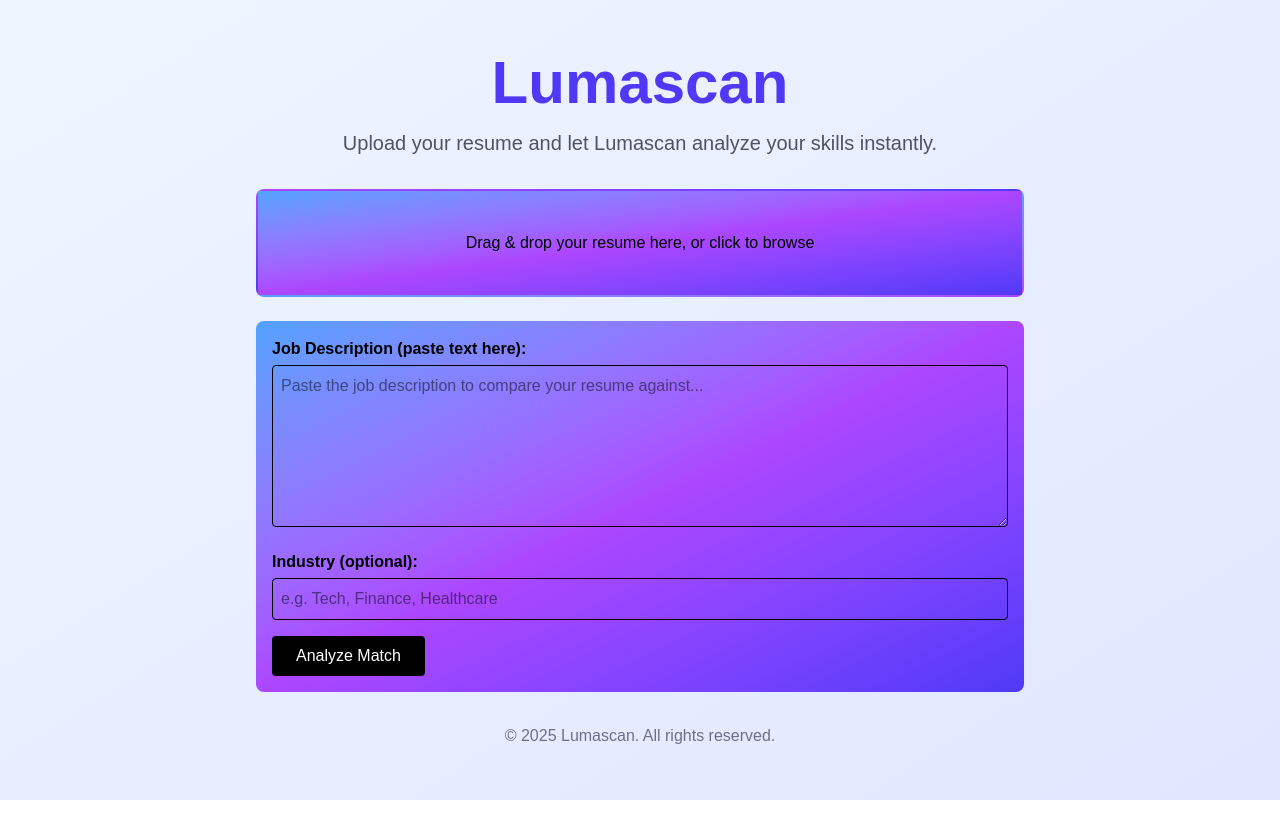
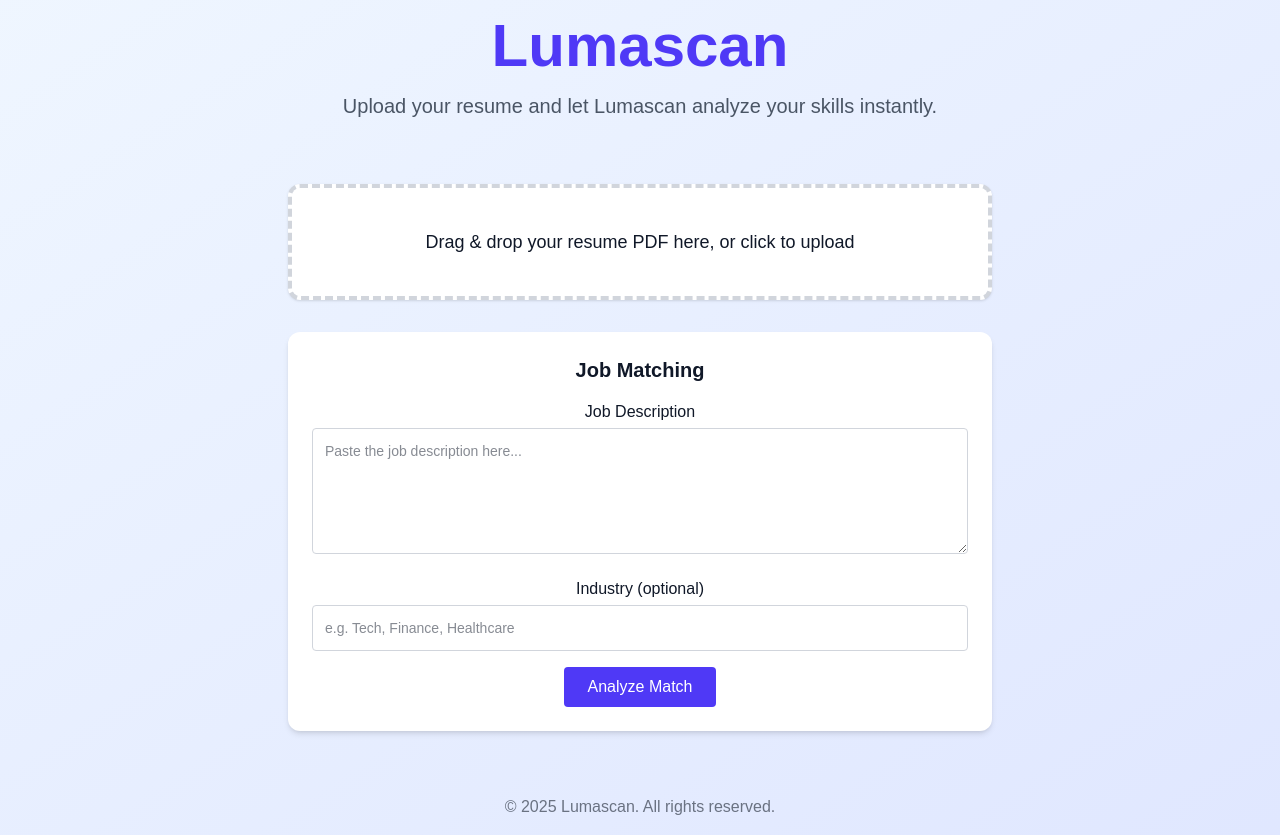
Before and after one commit to Moji42/LumaScan, a Next.js app in the folder frontend/: page / in a window 1280 px wide. Before the commit the page ends 800 px from the top, so only its background shows below. Built offline with nearby package versions, Linux system fonts and the light colour scheme.

Commit message:
Fixed CSS and added interface for resume attributes

```diff
--- a/frontend/src/components/ResumeDropzone.tsx
+++ b/frontend/src/components/ResumeDropzone.tsx
@@ -106,14 +106,13 @@ export default function ResumeDropzone() {
     }
   };
 
-  const gradientBackground =
-    "bg-gradient-to-br from-blue-400 via-purple-500 to-indigo-600";
-
   return (
-    <div className="w-full max-w-3xl mx-auto text-black">
-      {/* Drag & Drop Area */}
+    <div className="w-full max-w-4xl mx-auto p-4 md:p-8 text-gray-900">
+      {/* File Upload */}
       <div
-        className={`${gradientBackground} p-10 border-2 border-transparent rounded-lg transition-colors cursor-pointer text-black`}
+        className={`border-4 border-dashed rounded-xl p-10 text-center transition-colors duration-300 ${
+          dragActive ? "border-blue-500 bg-blue-50" : "border-gray-300 bg-white"
+        } cursor-pointer shadow-sm`}
         onDragEnter={handleDrag}
         onDragOver={handleDrag}
         onDragLeave={handleDrag}
@@ -126,102 +125,106 @@ export default function ResumeDropzone() {
           onChange={handleChange}
           accept="application/pdf"
         />
-        <label htmlFor="file-upload" className="cursor-pointer">
+        <label htmlFor="file-upload" className="block text-lg font-medium">
           {uploading
             ? "Uploading..."
             : dragActive
-            ? "Drop your PDF here"
-            : "Drag & drop your resume here, or click to browse"}
+            ? "Drop your resume PDF here"
+            : "Drag & drop your resume PDF here, or click to upload"}
         </label>
       </div>
 
-      {/* Extracted Skills & Resume Text (only if uploaded) */}
+      {/* Resume Content */}
       {resumeText && (
-        <div
-          className={`${gradientBackground} mt-6 text-left p-4 rounded-lg text-black`}
-          style={{ whiteSpace: "pre-wrap", maxHeight: "16rem", overflowY: "auto" }}
+        <div className="mt-8 bg-white rounded-xl shadow-md p-6">
+          <h3 className="text-xl font-semibold mb-3">Extracted Skills</h3>
+          <div className="flex flex-wrap gap-2 mb-4">
+            {skills.map((skill, idx) => (
+              <span
+                key={idx}
+                className="bg-indigo-100 text-indigo-800 text-sm font-medium px-3 py-1 rounded-full shadow-sm"
               >
-          <h3 className="text-lg font-bold mb-2">Extracted Skills:</h3>
-          <ul className="list-disc pl-5 mb-4">
-            {skills.map((skill, idx) => (
-              <li key={idx}>{skill}</li>
+                {skill}
+              </span>
             ))}
-          </ul>
+          </div>
 
-          <h3 className="text-lg font-bold mb-2">Resume Text:</h3>
-          <pre>{resumeText}</pre>
+          <h3 className="text-xl font-semibold mb-3">Resume Text</h3>
+          <div className="bg-gray-50 p-3 rounded text-sm whitespace-pre-wrap max-h-64 overflow-y-auto border">
+            {resumeText}
+          </div>
         </div>
       )}
 
-      {/* Job Description & Industry Input (always visible) */}
-      <div className={`${gradientBackground} mt-6 text-left p-4 rounded-lg text-black`}>
-        <label htmlFor="job-desc" className="block font-semibold mb-1">
-          Job Description (paste text here):
+      {/* Job Description */}
+      <div className="mt-8 bg-white rounded-xl shadow-md p-6">
+        <h3 className="text-xl font-semibold mb-4">Job Matching</h3>
+
+        <label htmlFor="job-desc" className="block font-medium mb-1">
+          Job Description
         </label>
         <textarea
           id="job-desc"
-          rows={6}
+          rows={5}
           value={jobDesc}
           onChange={(e) => setJobDesc(e.target.value)}
-          className="w-full border rounded p-2 text-black"
-          placeholder="Paste the job description to compare your resume against..."
+          className="w-full border border-gray-300 rounded p-3 mb-4 text-sm"
+          placeholder="Paste the job description here..."
         />
-        <label htmlFor="industry" className="block font-semibold mt-4 mb-1">
-          Industry (optional):
+
+        <label htmlFor="industry" className="block font-medium mb-1">
+          Industry (optional)
         </label>
         <input
           id="industry"
           type="text"
           value={industry}
           onChange={(e) => setIndustry(e.target.value)}
-          className="w-full border rounded p-2 text-black"
+          className="w-full border border-gray-300 rounded p-3 mb-4 text-sm"
           placeholder="e.g. Tech, Finance, Healthcare"
         />
+
         <button
           onClick={analyzeMatch}
           disabled={matching}
-          className="mt-4 bg-black text-white px-6 py-2 rounded disabled:opacity-50"
+          className="bg-indigo-600 hover:bg-indigo-700 text-white px-6 py-2 rounded transition disabled:opacity-50"
         >
           {matching ? "Analyzing..." : "Analyze Match"}
         </button>
       </div>
 
-      {/* Match Analysis Results */}
+      {/* Results */}
       {matchResult && (
-        <div
-          className={`${gradientBackground} mt-6 p-4 rounded-lg text-black max-h-96 overflow-y-auto`}
-          style={{ whiteSpace: "pre-wrap" }}
-        >
-          <h3 className="text-xl font-bold mb-2">Match Analysis Results</h3>
-          <p>
+        <div className="mt-8 bg-white rounded-xl shadow-md p-6">
+          <h3 className="text-xl font-bold mb-4">Match Results</h3>
+
+          <p className="mb-2">
             <strong>Match Score:</strong> {matchResult.match_score}%
           </p>
-          <p>
+          <p className="mb-2">
             <strong>Experience Level:</strong> {matchResult.experience_level}
           </p>
-          <p className="mt-2">
-            <strong>Matched Skills:</strong>
-          </p>
-          <ul className="list-disc pl-5">
+
+          <div className="mt-4">
+            <h4 className="font-semibold">Matched Skills:</h4>
+            <ul className="list-disc list-inside mb-2">
               {matchResult.matched_skills.length > 0 ? (
-              matchResult.matched_skills.map((m: string, idx: number) => (
-                <li key={idx}>{m}</li>
+                matchResult.matched_skills.map((s: string, i: number) => (
+                  <li key={i}>{s}</li>
                 ))
               ) : (
-              <li>No matched skills found</li>
+                <li>No matched skills found.</li>
               )}
             </ul>
 
-          <p className="mt-2">
-            <strong>Missing Core Skills:</strong>
-          </p>
-          <ul className="list-disc pl-5">
+            <h4 className="font-semibold">Missing Core Skills:</h4>
+            <ul className="list-disc list-inside mb-2">
               {matchResult.missing_core_skills.length > 0 ? (
-              matchResult.missing_core_skills.map((m: string, idx: number) => (
-                <li key={idx}>{m}</li>
+                matchResult.missing_core_skills.map((s: string, i: number) => (
+                  <li key={i}>{s}</li>
                 ))
               ) : (
-              <li>No missing skills detected</li>
+                <li>No missing skills detected.</li>
               )}
             </ul>
 
@@ -229,11 +232,14 @@ export default function ResumeDropzone() {
               <strong>Industry Analysis:</strong> {matchResult.industry_analysis}
             </p>
           </div>
+        </div>
       )}
 
-      {/* Match Error */}
+      {/* Error */}
       {matchError && (
-        <div className="mt-6 text-red-600 font-semibold">Error: {matchError}</div>
+        <div className="mt-6 bg-red-100 border border-red-300 text-red-800 p-4 rounded">
+          <strong>Error:</strong> {matchError}
+        </div>
       )}
     </div>
   );
```
Also changed, not shown: frontend/src/pages/index.tsx (line endings or trailing spaces), 1 other file (tests, documents, lock files or other folders). Lines whose indentation alone changed are shown as unchanged.
